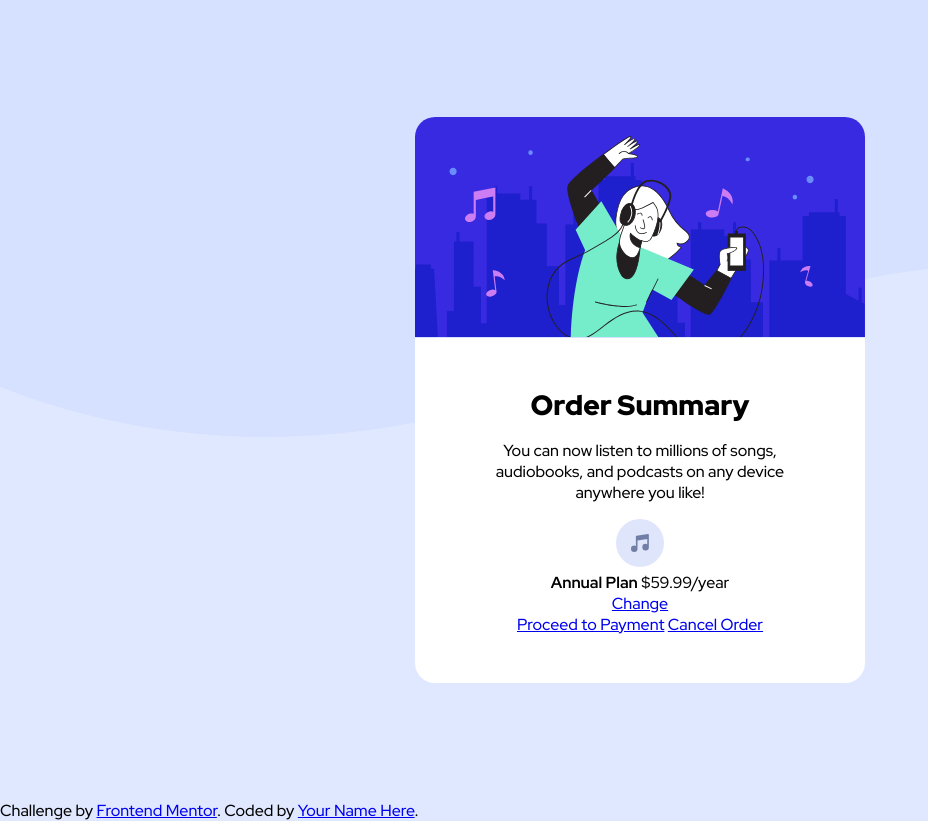
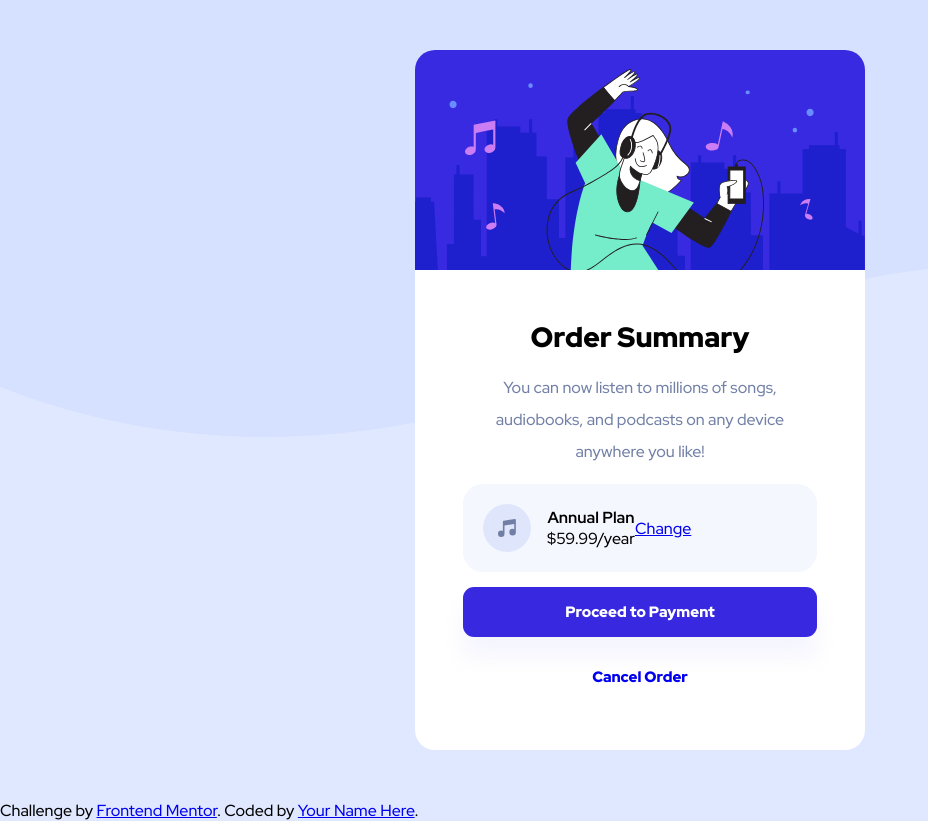
Before and after one commit to racho-marc/order-summary-component-main, a plain HTML site: page index.html in a window 1280 px wide. Shown: the whole page, without its empty margins (0-928 px from the left). Drawn offline with Linux system fonts and the light colour scheme.

Commit message:
Text and buttons styled.

```diff
--- a/css/_order-summary.scss
+++ b/css/_order-summary.scss
@@ -1,23 +1,89 @@
-.order-summary {
-  max-width: 450px;
+@mixin borderRadius {
     border-radius: 20px;
     position: relative;
     overflow: hidden;
+}
+
+.order-summary {
+    max-width: 450px;
+    @include borderRadius();
+
     picture {
         display: block;
         line-height: 0.7;
     }
+
     .order-info {
         padding: 3rem;
         text-align: center;
         background-color: $white;
+
         h2 {
             font-weight: 900;
             font-size: 1.75em;
             margin: 0;
         }
+
         p {
             font-weight: 500;
+            line-height: 2;
+            color: $neutralDesatBlue;
+        }
+
+        .plan-info {
+            @include borderRadius();
+            background-color: $neutralPaleBlue;
+            display: flex;
+            align-items: center;
+            padding: 1.25em;
+
+            img {
+                margin-right: 1em;
+            }
+
+            .plan-text {
+                flex: 0 1 auto;
+
+
+
+                strong {
+                    display: block;
+                }
+
+                span {
+                    display: block;
                 }
             }
+
+            a {
+                justify-self: flex-end;
             }
+
+        }
+
+        .btn {
+            display: block;
+            margin-top: 1em;
+            border-radius: 11px;
+            overflow: hidden;
+            text-decoration: none;
+            font-weight: 900;
+            font-size: 0.938em;
+            padding: 1em 1em;
+            text-align: center;
+        }
+
+        .btn-primary {
+            background-color: $primaryBrightBlue;
+            color: $white;
+            box-shadow: 0 20px 20px hsla(245, 81%, 88%, 0.19);
+            transition: 0.4s ease-in;
+
+            &:hover,
+            &:focus {
+                background-color: $primaryBrightBlueHover;
+            }
+        }
+
+    }
+}
--- a/css/_variables.scss
+++ b/css/_variables.scss
@@ -1,5 +1,6 @@
 $primaryBlue: hsl(225, 100%, 94%);
 $primaryBrightBlue: hsl(245, 75%, 52%);
+$primaryBrightBlueHover: hsl(245, 83%, 68%);
 $neutralPaleBlue: hsl(225, 100%, 98%);
 $neutralDesatBlue: hsl(224, 23%, 55%);
 $neutralBlue: hsl(223, 47%, 23%);
```
Also changed, not shown: css/styles.scss (+6 -2 lines), index.html (+7 -3 lines), css/dist/_variables.css (added), css/styles.css, 1 other file. Lines whose indentation alone changed are shown as unchanged.
